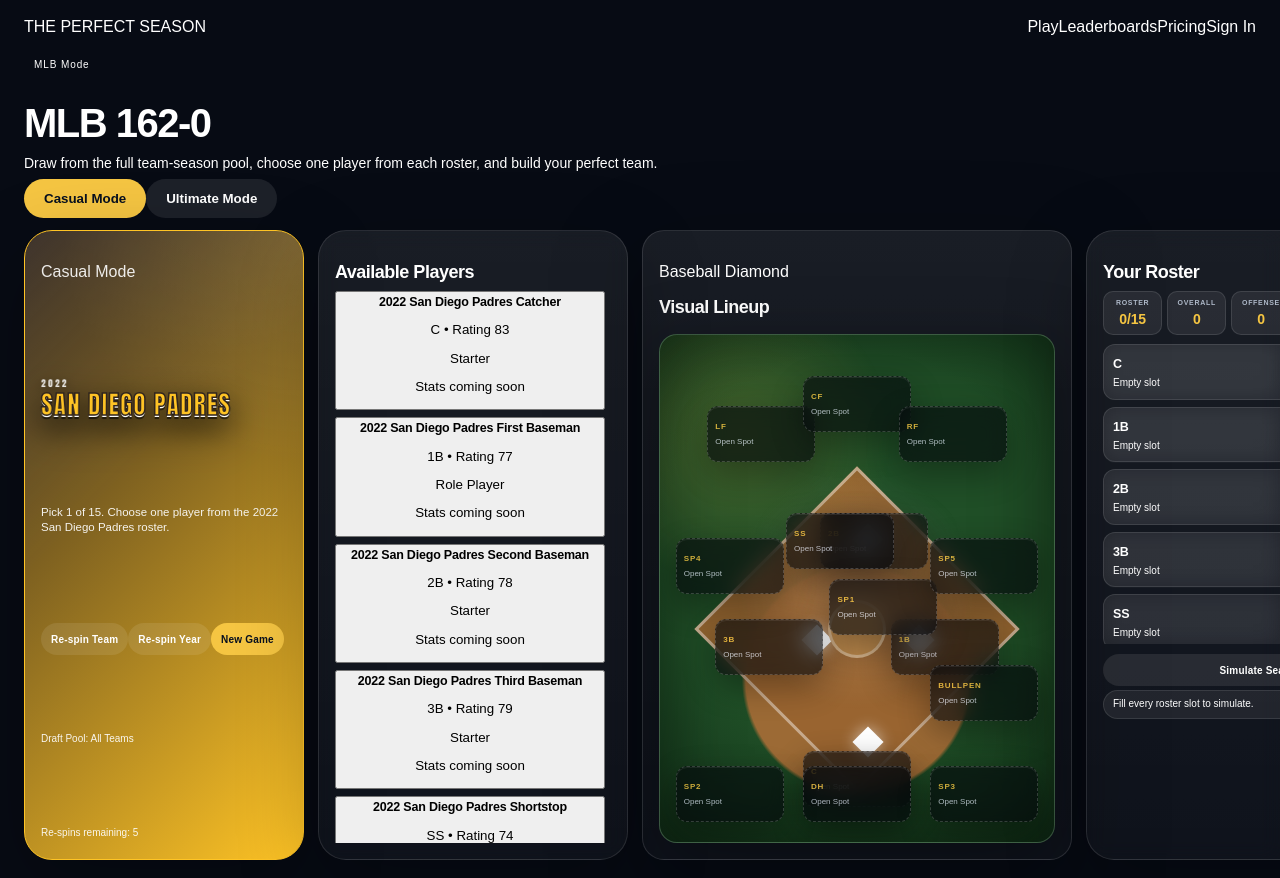
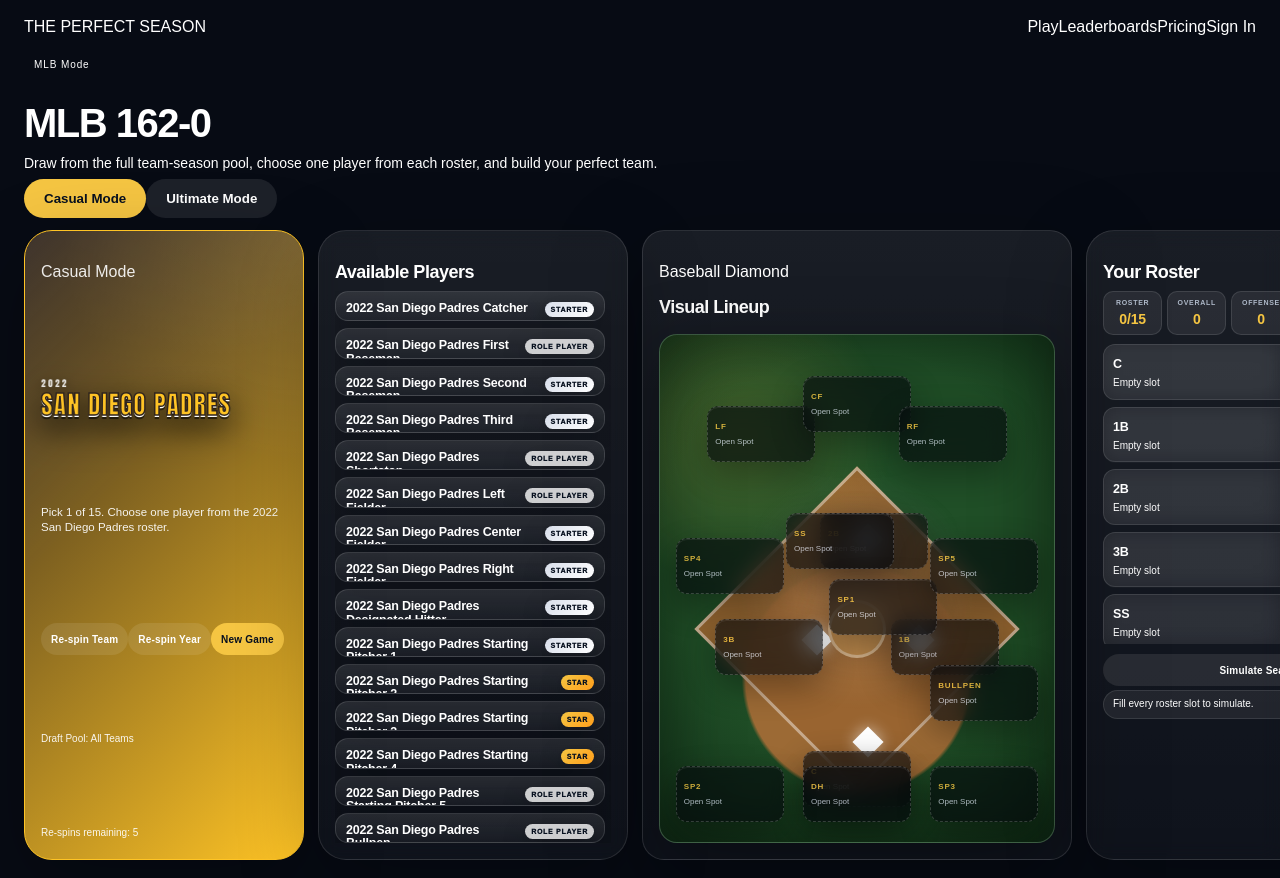
Before and after one commit to adam5griffin/the-perfect-season-v2, a Next.js app: page /play/mlb in a window 1280 px wide. Shown: the top 878 px of the page. Built offline with nearby package versions, Linux system fonts and the light colour scheme.

Commit message:
Update globals.css

```diff
--- a/app/globals.css
+++ b/app/globals.css
@@ -3191,3 +3191,227 @@
 .player-option:disabled * {
   cursor: not-allowed !important;
 }
+/* Premium stat player cards */
+
+.player-stat-card {
+  width: 100%;
+  text-align: left;
+  color: #ffffff;
+  border: 1px solid rgba(255, 255, 255, 0.13);
+  border-radius: 18px;
+  padding: 14px;
+  background:
+    linear-gradient(180deg, rgba(255, 255, 255, 0.105), rgba(255, 255, 255, 0.045));
+  box-shadow: 0 16px 42px rgba(0, 0, 0, 0.22);
+  position: relative;
+  overflow: hidden;
+  transition:
+    transform 0.18s ease,
+    border-color 0.18s ease,
+    background 0.18s ease,
+    box-shadow 0.18s ease;
+}
+
+.player-stat-card::before {
+  content: '';
+  position: absolute;
+  inset: 0;
+  background:
+    radial-gradient(circle at top right, rgba(245, 197, 66, 0.18), transparent 34%),
+    linear-gradient(120deg, transparent, rgba(255, 255, 255, 0.055), transparent);
+  opacity: 0;
+  transition: opacity 0.18s ease;
+  pointer-events: none;
+}
+
+.player-stat-card:hover {
+  transform: translateY(-3px) scale(1.01);
+  border-color: rgba(245, 197, 66, 0.58);
+  box-shadow:
+    0 0 0 1px rgba(245, 197, 66, 0.28),
+    0 22px 55px rgba(0, 0, 0, 0.35);
+}
+
+.player-stat-card:hover::before {
+  opacity: 1;
+}
+
+.player-stat-card:disabled {
+  transform: none;
+}
+
+.player-card-top {
+  position: relative;
+  z-index: 2;
+  display: flex;
+  align-items: flex-start;
+  justify-content: space-between;
+  gap: 10px;
+  margin-bottom: 10px;
+}
+
+.player-card-top strong {
+  display: block;
+  font-size: 15px;
+  line-height: 1.08;
+}
+
+.player-card-top p {
+  margin: 5px 0 0;
+  color: #aeb8c8;
+  font-size: 11px;
+  font-weight: 800;
+}
+
+.player-tier-badge {
+  flex-shrink: 0;
+  display: inline-flex;
+  align-items: center;
+  justify-content: center;
+  border-radius: 999px;
+  padding: 5px 8px;
+  font-size: 9px;
+  font-weight: 1000;
+  text-transform: uppercase;
+  letter-spacing: 0.7px;
+  color: #07101f;
+  background: #f5c542;
+  box-shadow: 0 8px 24px rgba(0, 0, 0, 0.3);
+}
+
+.player-rating-bar {
+  position: relative;
+  z-index: 2;
+  height: 7px;
+  border-radius: 999px;
+  background: rgba(255, 255, 255, 0.12);
+  overflow: hidden;
+  margin-bottom: 12px;
+}
+
+.player-rating-bar span {
+  display: block;
+  height: 100%;
+  border-radius: inherit;
+  background: linear-gradient(90deg, #f5c542, #ffffff);
+  box-shadow: 0 0 18px rgba(245, 197, 66, 0.45);
+}
+
+.player-stat-grid {
+  position: relative;
+  z-index: 2;
+  display: grid;
+  grid-template-columns: repeat(5, 1fr);
+  gap: 6px;
+}
+
+.player-stat-grid div {
+  padding: 7px 5px;
+  border-radius: 11px;
+  background: rgba(0, 0, 0, 0.24);
+  border: 1px solid rgba(255, 255, 255, 0.08);
+  text-align: center;
+}
+
+.player-stat-grid span {
+  display: block;
+  color: #aeb8c8;
+  font-size: 7.5px;
+  font-weight: 1000;
+  text-transform: uppercase;
+  letter-spacing: 0.45px;
+  margin-bottom: 3px;
+}
+
+.player-stat-grid strong {
+  display: block;
+  color: #ffffff;
+  font-size: 11px;
+  line-height: 1;
+}
+
+.player-no-stats,
+.player-card-note {
+  position: relative;
+  z-index: 2;
+  margin: 8px 0 0;
+  color: #aeb8c8;
+  font-size: 11px;
+  font-weight: 800;
+}
+
+.tier-legend {
+  border-color: rgba(255, 215, 0, 0.5);
+}
+
+.tier-legend .player-tier-badge {
+  background: linear-gradient(135deg, #fff1a8, #f5c542);
+}
+
+.tier-elite .player-tier-badge {
+  background: linear-gradient(135deg, #ffffff, #f5c542);
+}
+
+.tier-star .player-tier-badge {
+  background: linear-gradient(135deg, #f5c542, #ff9f1c);
+}
+
+.tier-starter .player-tier-badge {
+  background: linear-gradient(135deg, #d8deea, #ffffff);
+}
+
+.tier-role .player-tier-badge {
+  background: rgba(255, 255, 255, 0.78);
+}
+
+@media (min-width: 1200px) {
+  .player-stat-card {
+    padding: 10px;
+    border-radius: 13px;
+  }
+
+  .player-card-top {
+    margin-bottom: 7px;
+  }
+
+  .player-card-top strong {
+    font-size: 12.5px;
+  }
+
+  .player-card-top p {
+    font-size: 9.5px;
+  }
+
+  .player-tier-badge {
+    font-size: 7px;
+    padding: 4px 6px;
+  }
+
+  .player-rating-bar {
+    height: 5px;
+    margin-bottom: 8px;
+  }
+
+  .player-stat-grid {
+    gap: 4px;
+  }
+
+  .player-stat-grid div {
+    padding: 5px 3px;
+    border-radius: 8px;
+  }
+
+  .player-stat-grid span {
+    font-size: 6px;
+  }
+
+  .player-stat-grid strong {
+    font-size: 9px;
+  }
+}
+
+@media (max-width: 768px) {
+  .player-stat-grid {
+    grid-template-columns: repeat(3, 1fr);
+  }
+}
```
